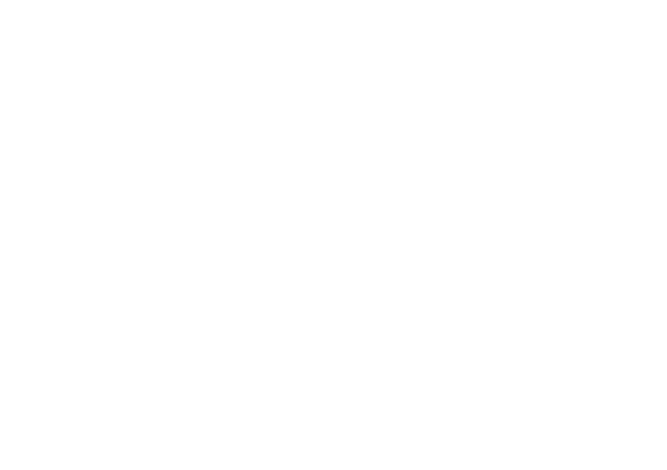
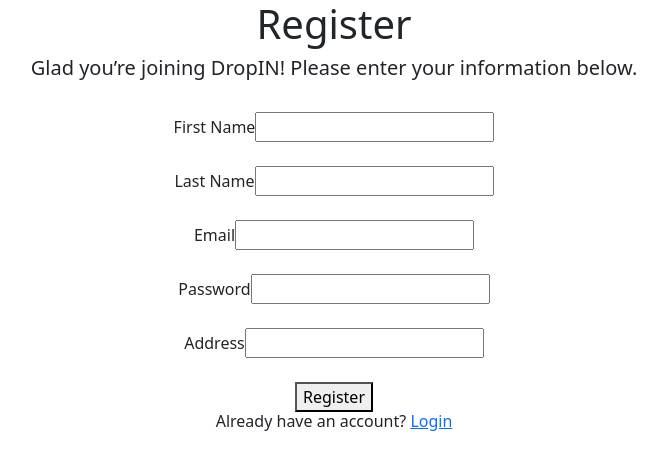
Before and after one commit to UTSCCSCC01/finalprojectf22-crunch-time, a React (Create React App) app in the folder frontend/: page /register in a window 1280 px wide. Before the commit this address had no page. Shown: the top 470 px of the page, without its empty margins (306-973 px from the left). Built offline with nearby package versions, Linux system fonts and the light colour scheme; no server answers.

Commit message:
Created register.jsx
Created register front-end page with link to login page

```diff
--- /dev/null
+++ b/frontend/src/components/register.jsx
@@ -0,0 +1,78 @@
+import React, { Component } from "react";
+import { Link } from "react-router-dom";
+
+class Register extends Component {
+  state = { message: "", messages: [] };
+
+  fetchMsgs() {
+    console.log('fetch');
+    fetch("/register")
+      .then((res) => res.json())
+      .then((data) => {
+        this.setState({ ...data });
+      });
+  }
+
+  sendMsg = (event) => {
+    event.preventDefault();
+    const formData = new FormData();
+    formData.set("message", this.state.message);
+    fetch("/register", {
+      method: "POST",
+      body: formData,
+    })
+      .then((res) => res.json())
+      .then((data) => {
+        this.setState({ ...data });
+      });
+  };
+
+  componentDidMount() {
+    this.fetchMsgs();
+  }
+
+  handleChange = (event) => {
+    this.setState({ message: event.target.value });
+  };
+
+  render() {
+    return (
+        <div class = "content"> <center>
+            <h1>Register</h1>
+            <h5>Glad you’re joining DropIN! Please enter your information below.</h5><br/>
+
+            <label for="First Name">First Name</label>
+            <input type="text" id="First Name" name="First Name" class="loginLabel"></input>
+            <br/>
+            <br/>
+
+            <label for="Last Name">Last Name</label>
+            <input type="text" id="Last Name" name="Last Name" class="loginLabel"></input>
+            <br/>
+            <br/>
+
+            <label for="Email">Email</label>
+            <input type="text" id="Email" name="Email" class="loginLabel"></input>
+            <br/>
+            <br/>
+
+            <label for="Password">Password</label>
+            <input type="text" id="password" name="Password" class="loginLabel"></input>
+            <br/>
+            <br/>
+
+            <label for="Address">Address</label>
+            <input type="text" id="Address" name="Address" class="loginLabel"></input>
+            <br/>
+            <br/>
+
+            <button type="register" class="login-bttn">Register</button>
+            <h6>Already have an account? <Link to="/">Login</Link></h6>
+            </center>
+        </div>
+
+    );
+  }
+}
+
+export default Register;
--- a/frontend/src/index.js
+++ b/frontend/src/index.js
@@ -7,6 +7,7 @@ import { BrowserRouter, Routes, Route } from 'react-router-dom';
 import Home from './components/home';
 import Example from './components/example';
 import Search from './components/search';
+import Register from './components/register';
 
 const root = ReactDOM.createRoot(document.getElementById('root'));
 root.render(
@@ -16,6 +17,7 @@ root.render(
         <Route path='/' element={<Home />} />
         <Route path='/example' element={<Example />} />
         <Route path='/search' element={<Search />} />
+        <Route path='/register' element={<Register />} />
       </Routes>
     </BrowserRouter>
   </React.StrictMode>
```
